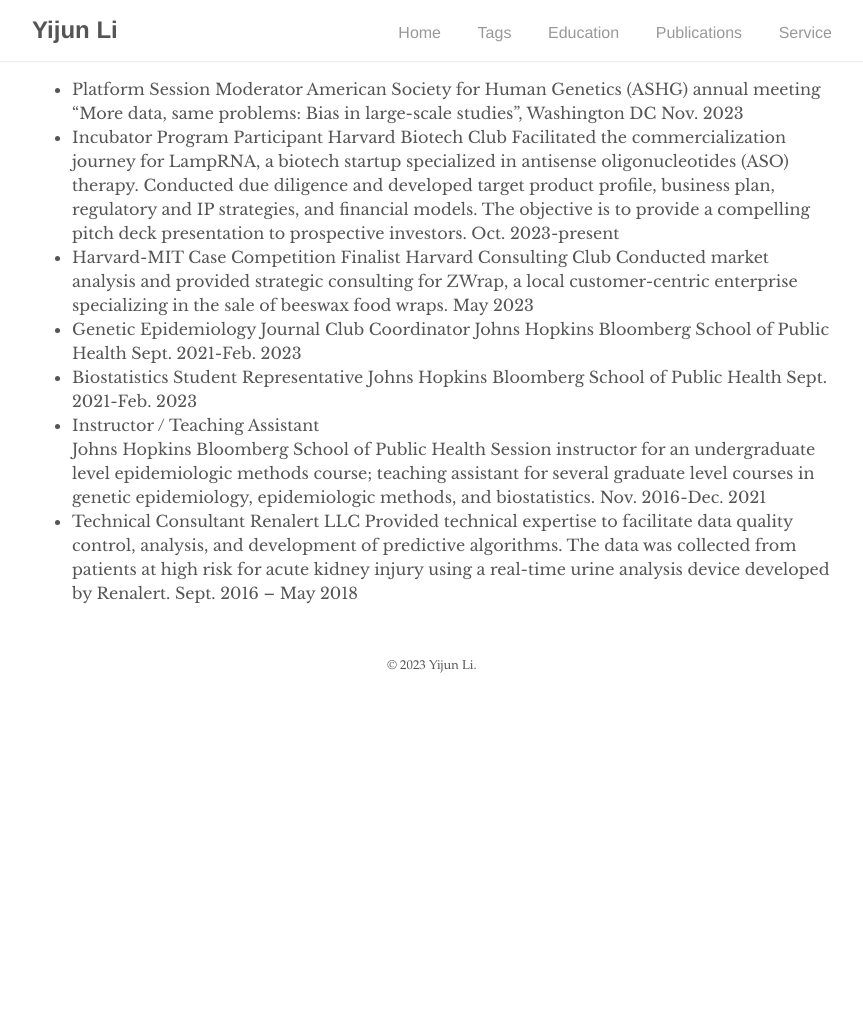
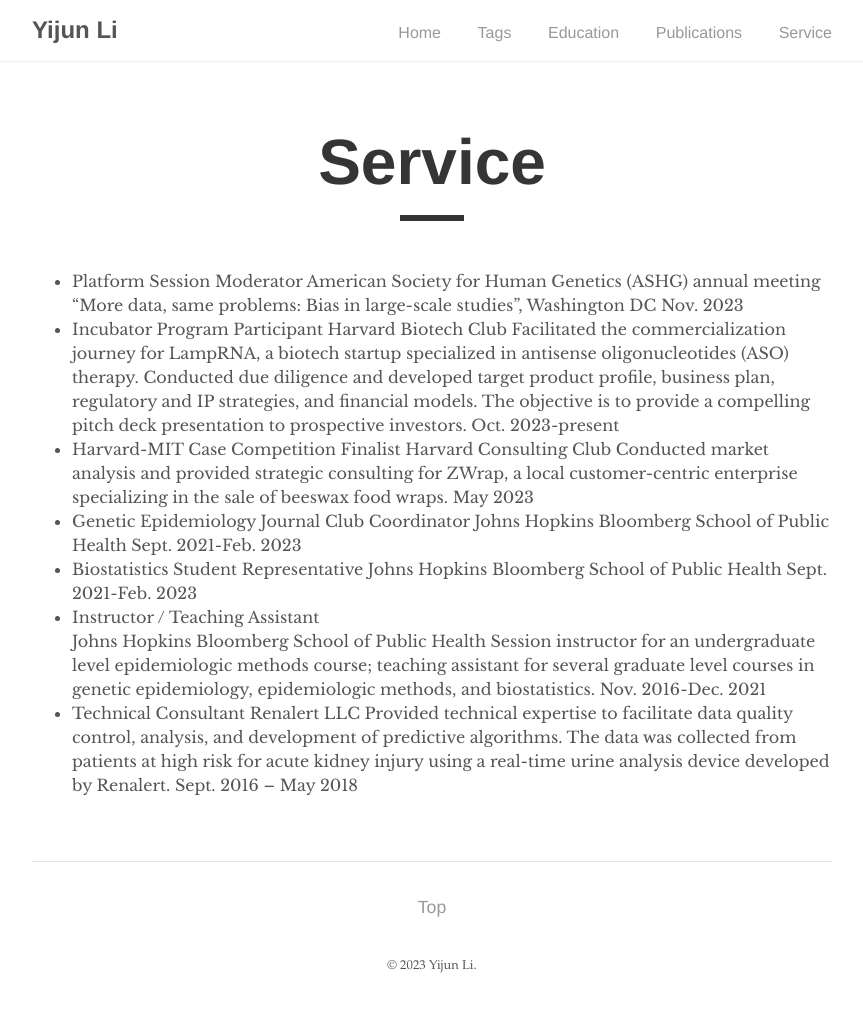
Before and after one commit to tsbertalan/yijunli, a Jekyll site: the page built from _pages/service.md, in a window 1280 px wide. Shown: the whole page, without its empty margins (208-1071 px from the left). Built offline with Jekyll 4.4.1, drawn with Linux system fonts in a browser that asks for light colours; before the commit the page ends 900 px from its top, so only the background shows below that.

Commit message:
Use a different page template.

```diff
--- /dev/null
+++ b/_layouts/page.html
@@ -0,0 +1,25 @@
+---
+layout: default
+---
+
+<div class="post">
+  <h1 class="post-title">{{ page.title }}</h1>
+  <div class="post-line"></div>
+
+  {{ content }}
+</div>
+
+{% if page.comments %}
+  {% include disqus_comments.html %}
+{% endif %}
+
+<div class="pagination">
+  {% if page.next.url %}
+    <a href="{{ page.next.url | prepend: site.baseurl }}" class="left arrow">&#8592;</a>
+  {% endif %}
+  {% if page.previous.url %}
+    <a href="{{ page.previous.url | prepend: site.baseurl }}" class="right arrow">&#8594;</a>
+  {% endif %}
+
+  <a href="#" class="top">Top</a>
+</div>
```
Also changed, not shown: _pages/education.md (+1 -1 lines), _pages/publications.md (+1 -1 lines), _pages/service.md (+1 -1 lines).
